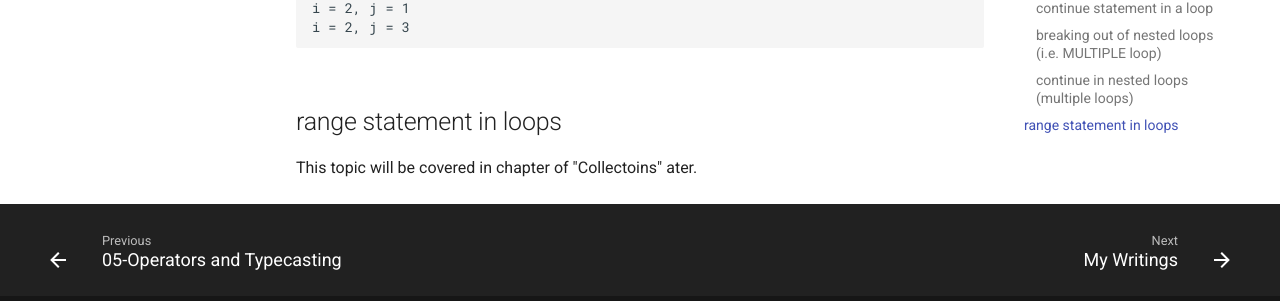
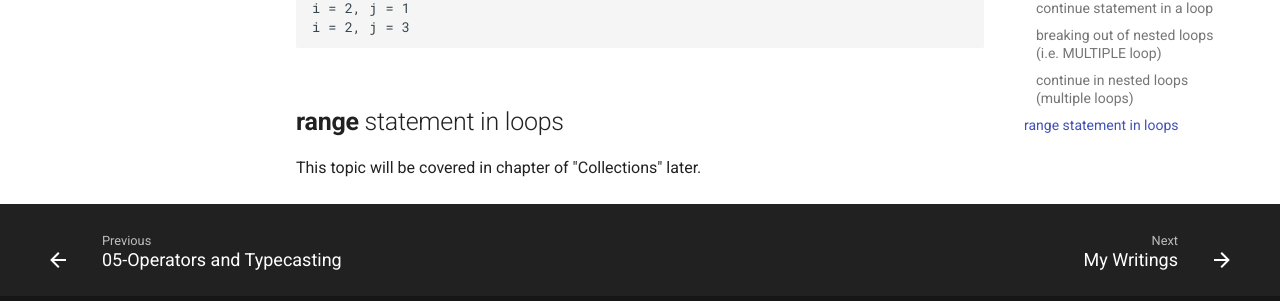
Before and after one commit to alohamujeeb/alohamujeeb.github.io, an MkDocs documentation site: the page built from docs/languages/golang/06-if-loops.md, in a window 1280 px wide and 900 px high, scrolled down 5466 px. Shown: the part 580-881 px from the top of the window. Built offline with MkDocs 1.6.1 and Material for MkDocs 9.7.7, drawn with Linux system fonts in a browser that asks for light colours.

````diff
--- a/docs/languages/golang/06-if-loops.md
+++ b/docs/languages/golang/06-if-loops.md
@@ -492,5 +492,5 @@
 	Continuing middle loop
 	```
 
-## range statement in loops
-This topic will be covered in chapter of "Collectoins" ater.
+## **range** statement in loops
+This topic will be covered in chapter of "Collections" later.
````
